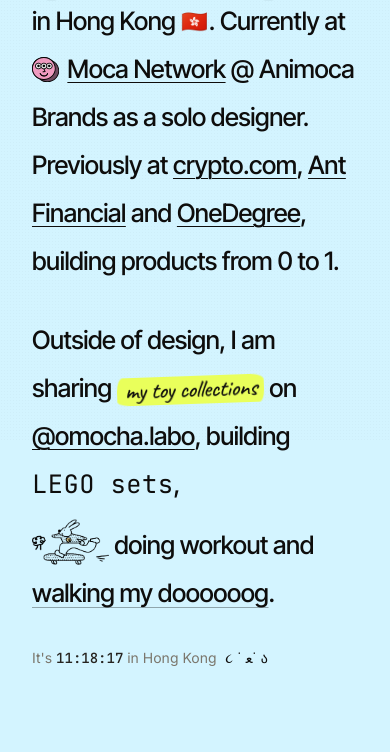
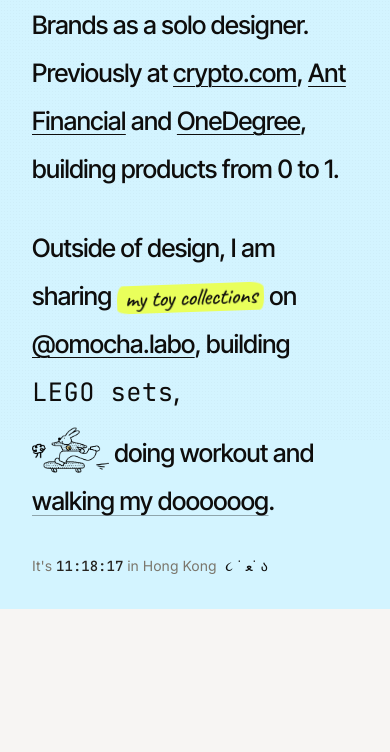
Before and after one commit to wongcheukyiu328-lab/my-portfolio, a plain HTML site: page index.html in a window 390 px wide. Shown: the part 402-1154 px from the top of the page. After the commit the page ends 1011 px from the top, so only its background shows below. Drawn offline with Linux system fonts and the light colour scheme; a web font is replaced by a local one.

Commit message:
Match homepage mobile hero spacing to work page

```diff
--- a/index.html
+++ b/index.html
@@ -861,10 +861,15 @@
   }
   /* On narrow screens, stack flat — sticky long scroll feels heavy on mobile */
   @media (max-width:720px){
-    .hero{min-height:0;align-items:flex-start;padding:88px 0 40px}
-    .hero.hero-scroll{height:auto;padding:88px 0 40px}
-    .hero.hero-scroll .hero-stage{position:static;height:auto;display:block}
-    .bio-scroll{font-size:clamp(24px,6.5vw,36px)}
+    .hero{min-height:0;align-items:flex-start;padding:96px 0 32px}
+    .hero.hero-scroll{height:auto;padding:96px 0 32px}
+    .hero.hero-scroll .hero-stage{position:static;height:auto;display:block;padding:0}
+    .hero.hero-scroll .hero-centered{
+      max-width:none;margin:0;padding:0;
+      align-items:flex-start;text-align:left;
+    }
+    .hero-eyes{margin:0 0 16px;justify-content:flex-start}
+    .bio-scroll{font-size:clamp(24px,6.5vw,36px);margin-top:0}
     .bio-scroll .hl{color:var(--ink)} /* no scroll progress on mobile */
   }
 
```
